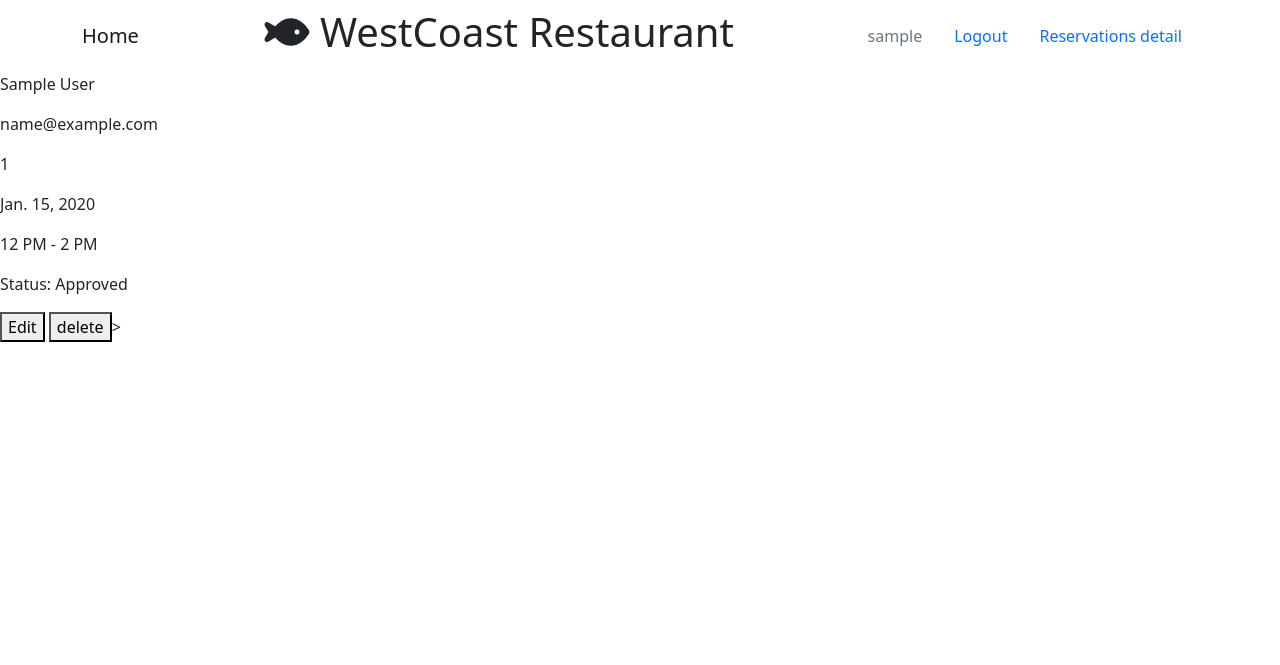
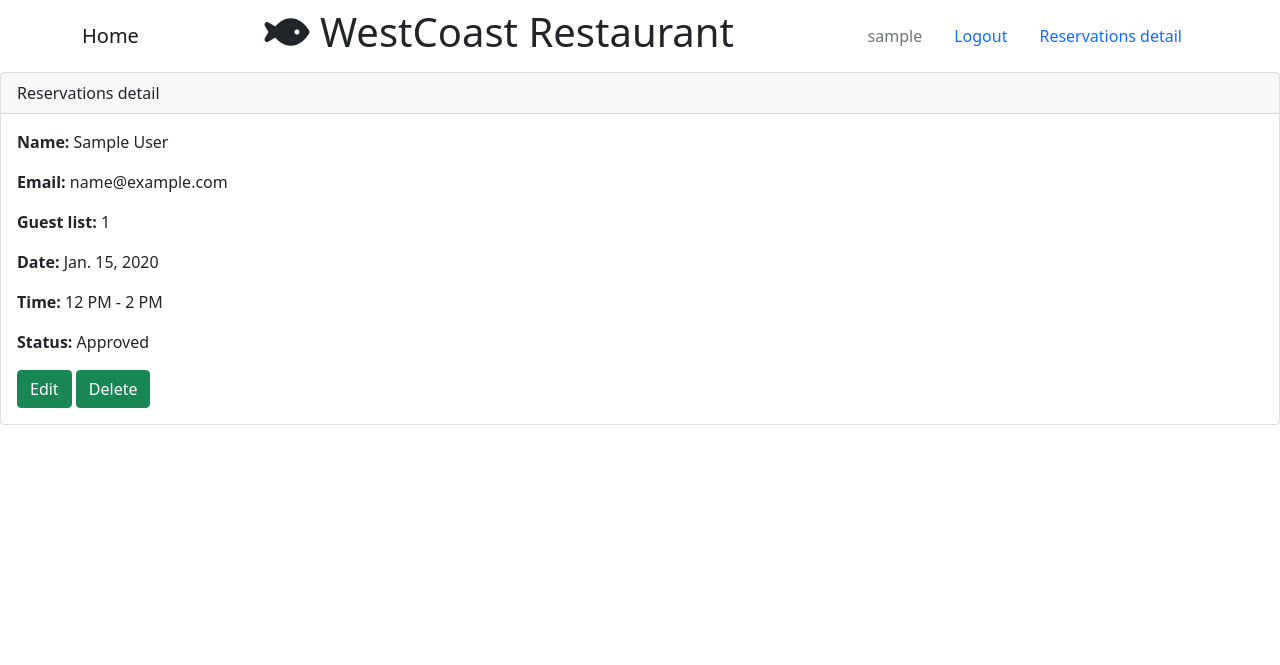
Before and after one commit to blackcatten/west-coast-restaurant, a Django app: page /reservations_detail/ in a window 1280 px wide. Shown: the top 665 px of the page. Run offline with Django 3.2, Linux system fonts and the light colour scheme; a user stored in the database is signed in; tables that the repository leaves empty hold one stand-in row (values such as "Sample post"); some libraries are stand-ins or nearby versions.

Commit message:
updated reservations_detail

```diff
--- a/templates/reservations_detail.html
+++ b/templates/reservations_detail.html
@@ -5,24 +5,31 @@
 {% if reservations %}
 {% for booking in reservations %}
 
-<p>  {{ booking.full_name }} </p>
-<p>  {{ booking.email }} </p>
-<p>  {{ booking.guest_list }} </p>
-<p>  {{ booking.date }} </p>
-<p>  {{ booking.time }} </p>
-{% if booking.approved %}
-<p>
+  <div class="col">
+<div class="card">
+  <div class="card-header">
+    Reservations detail
+  </div>
+  <div class="card-body">
 
-  Status: Approved
-</p>
-{% else %}
-<p>
-  Status: Pending
-</p>
-{% endif %}
-<button>Edit</button>
+    <p><strong>Name:</strong> {{ booking.full_name }} </p>
+    <p><strong>Email:</strong>   {{ booking.email }} </p>
+    <p><strong>Guest list:</strong>   {{ booking.guest_list }} </p>
+    <p><strong>Date:</strong>   {{ booking.date }} </p>
+    <p><strong>Time:</strong>   {{ booking.time }} </p>
+            {% if booking.approved %}
+            <p><strong>Status:</strong>  Approved
+            </p>
+            {% else %}
+            <p><strong>Status:</strong>  Pending
+            </p>
+          {% endif %}
+<button class="btn btn-success">Edit</button>
 
-<button>delete</button>>
+<button class="btn btn-success">Delete</button>
+    </div>
+  </div>
+</div>
 
 {% endfor %}
 {% else %}
```
